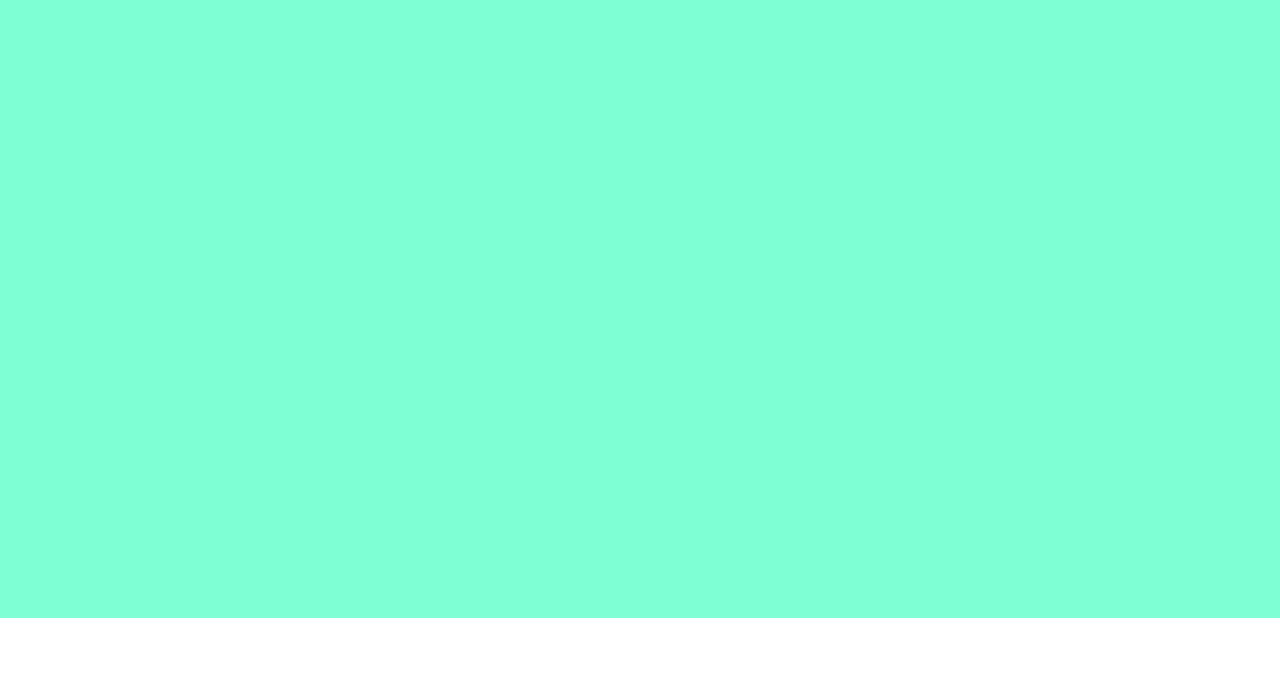
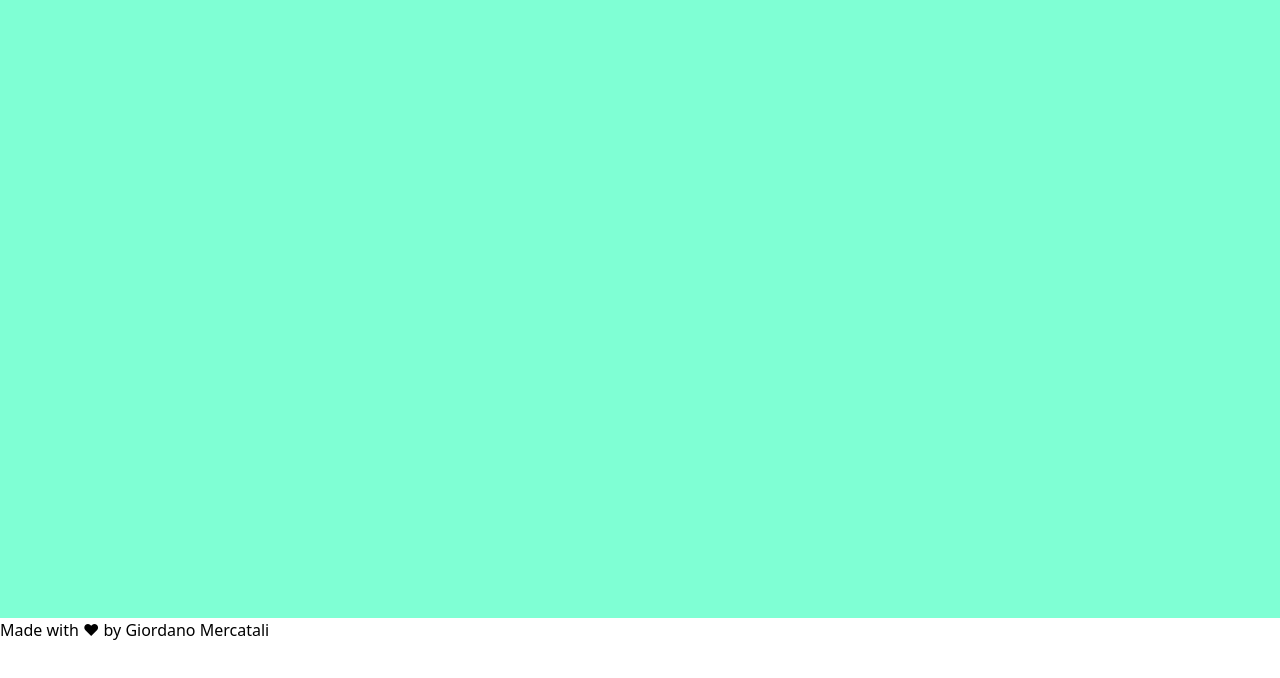
Before and after one commit to GiordanoMercatali/js-campominato-dom, a plain HTML site: page index.html in a window 1280 px wide. Shown: the part 102-780 px from the top of the page. Drawn offline with nearby package versions, Linux system fonts and the light colour scheme.

Commit message:
add: footer

```diff
--- a/index.html
+++ b/index.html
@@ -43,7 +43,7 @@
         </main>
 
         <footer>
-
+            <p>Made with &hearts; by Giordano Mercatali</p>
         </footer>
         <script src="js/script.js"></script>
     </body>
```
